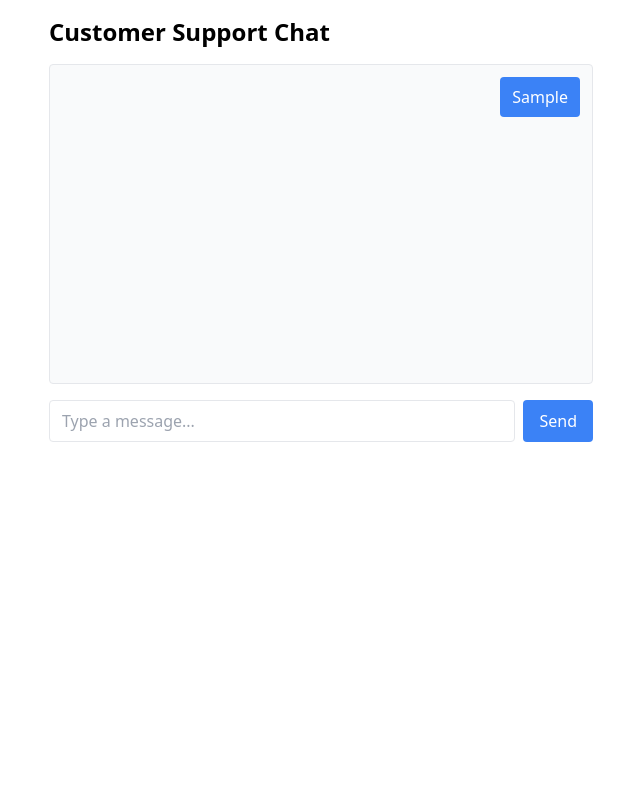
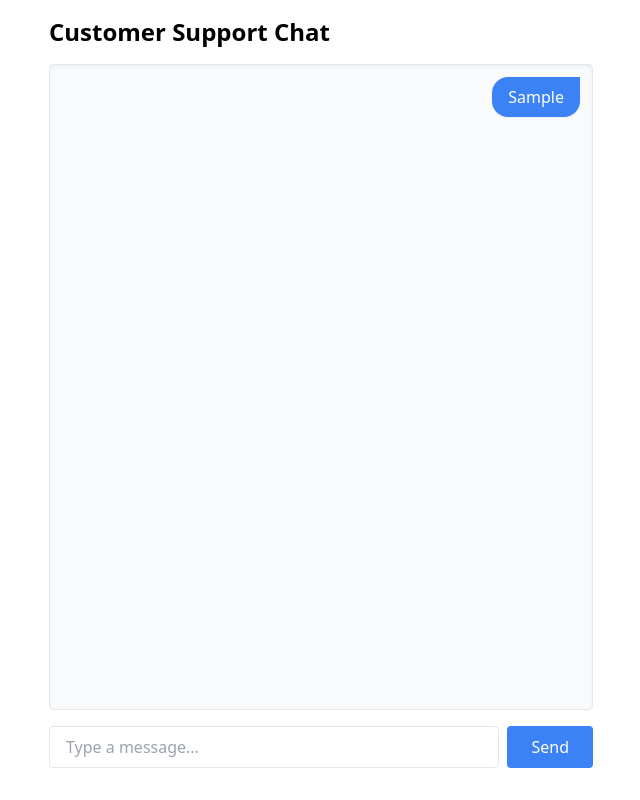
Before and after one commit to VikaViktoriaK/product-dashboard, a React (Vite) app: page /chat in a window 1280 px wide. Both pictures are taken after typing "Sample" into the empty fields and a click on the button "Send". Shown: the whole page, without its empty margins (319-959 px from the left). Built offline with nearby package versions, Linux system fonts and the light colour scheme; no server answers.

Commit message:
feat: implement chat with web sockets and auto-scroll

```diff
--- a/src/hooks/useChat.ts
+++ b/src/hooks/useChat.ts
@@ -14,10 +14,6 @@ export const useChat = () => {
     const socket = new WebSocket("wss://ws.ifelse.io");
     socketRef.current = socket;
 
-    socket.onopen = () => {
-      console.log("Socket opened");
-    };
-
     socket.onmessage = (e) => {
       const clientMessage: Message = {
         id: Date.now(),
@@ -25,10 +21,6 @@ export const useChat = () => {
         sender: "client",
       };
       setMessages((prev) => [...prev, clientMessage]);
-    };
-
-    socket.onclose = () => {
-      console.log("Socket closed");
     };
 
     return () => {
@@ -46,7 +38,6 @@ export const useChat = () => {
     };
 
     setMessages((prev) => [...prev, adminMessage]);
-
     socketRef.current?.send(text);
   };
 
--- a/src/pages/ChatPage.tsx
+++ b/src/pages/ChatPage.tsx
@@ -1,50 +1,71 @@
-import { useState } from "react";
+import { useState, useEffect, useRef } from "react";
 import { useChat } from "../hooks/useChat";
 
 const ChatPage = () => {
   const [input, setInput] = useState("");
   const { messages, sendMessage } = useChat();
 
+  const messagesEndRef = useRef<HTMLDivElement>(null);
+
+  const scrollToBottom = () => {
+    messagesEndRef.current?.scrollIntoView({ behavior: "smooth" });
+  };
+
+  useEffect(() => {
+    scrollToBottom();
+  }, [messages]);
+
   const handleSend = () => {
+    if (!input.trim()) return;
     sendMessage(input);
     setInput("");
   };
 
+  const handleKeyPress = (e: React.KeyboardEvent) => {
+    if (e.key === "Enter") handleSend();
+  };
+
   return (
-    <div className="p-4 max-w-xl mx-auto">
+    <div className="p-4 max-w-xl mx-auto h-screen flex flex-col">
       <h1 className="text-2xl font-bold mb-4">Customer Support Chat</h1>
 
-      <div className="border rounded p-3 h-80 overflow-y-auto mb-4 bg-gray-50">
-        {messages.length === 0 && <p>No messages yet</p>}
+      <div className="flex-1 border rounded p-3 overflow-y-auto mb-4 bg-gray-50 shadow-inner">
+        {messages.length === 0 && (
+          <p className="text-center text-gray-400 mt-10">No messages yet</p>
+        )}
 
         {messages.map((msg) => (
           <div
             key={msg.id}
-            className={`mb-2 flex ${
+            className={`mb-3 flex ${
               msg.sender === "me" ? "justify-end" : "justify-start"
             }`}
           >
             <div
-              className={`px-3 py-2 rounded ${
-                msg.sender === "me" ? "bg-blue-500 text-white" : "bg-gray-200"
+              className={`max-w-[80%] px-4 py-2 rounded-2xl shadow-sm ${
+                msg.sender === "me"
+                  ? "bg-blue-500 text-white rounded-tr-none"
+                  : "bg-white border text-gray-800 rounded-tl-none"
               }`}
             >
               {msg.text}
             </div>
           </div>
         ))}
+        <div ref={messagesEndRef} />
       </div>
 
-      <div className="flex gap-2">
+      <div className="flex gap-2 pb-4">
         <input
-          className="border flex-1 px-3 py-2 rounded"
+          className="border flex-1 px-4 py-2 rounded focus:outline-none focus:ring-2 focus:ring-blue-500"
           value={input}
           onChange={(e) => setInput(e.target.value)}
+          onKeyDown={handleKeyPress}
           placeholder="Type a message..."
         />
         <button
           onClick={handleSend}
-          className="px-4 py-2 bg-blue-500 text-white rounded"
+          className="px-6 py-2 bg-blue-500 text-white rounded hover:bg-blue-600 transition-colors font-medium"
         >
           Send
         </button>
```
